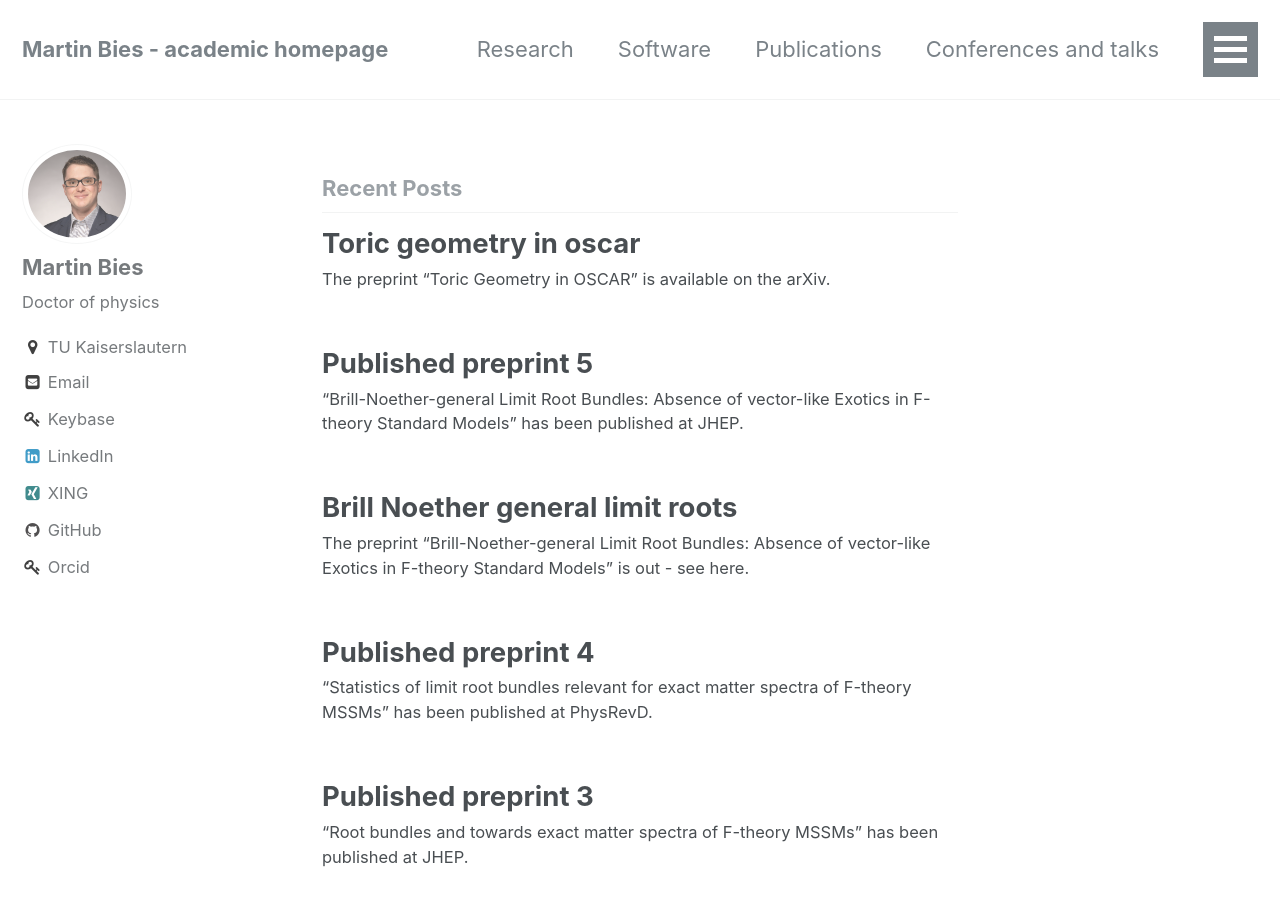
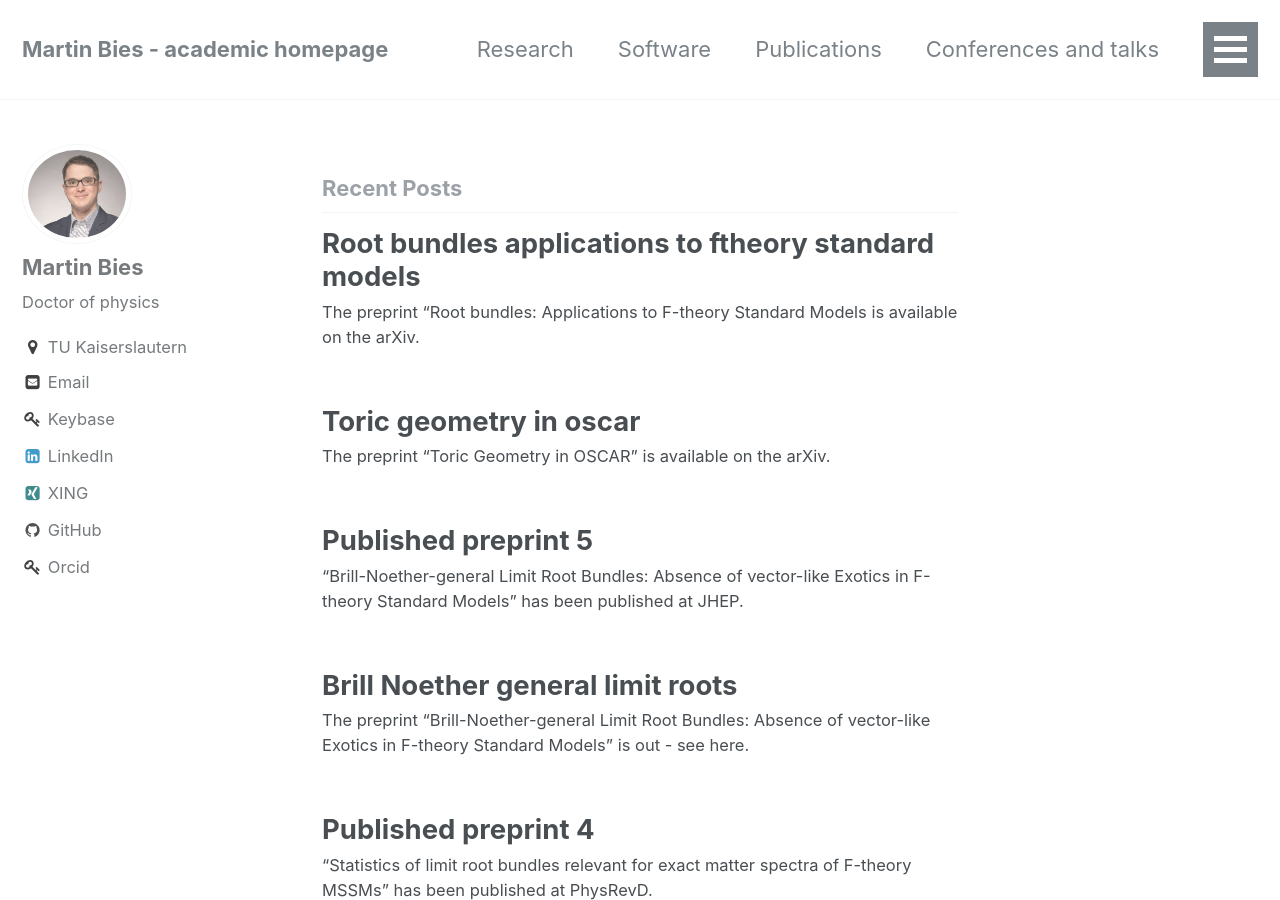
Before and after one commit to MartinBies/MartinBies.github.io, a Jekyll site: the page built from index.html, in a window 1280 px wide and 900 px high. Built offline with Jekyll 4.4.1, drawn with Linux system fonts in a browser that asks for light colours; the list of posts is cut into pages by our own code.

Commit message:
Add new paper to website

```diff
--- a/_pages/publications.md
+++ b/_pages/publications.md
@@ -11,6 +11,8 @@ permalink: /publications/
 ## Paper
 
 You can find all my publications on [inspire](https://inspirehep.net/author/profile/M.Bies.1), on [arXiv](https://arxiv.org/search/?query=Martin+Bies&searchtype=author&abstracts=hide&order=-announced_date_first&size=50) and on [orcid](https://orcid.org/0000-0002-9609-1693):
+
+10 | Martin Bies [*Root bundles: Applications to F-theory Standard Models*](https://arxiv.org/abs/2303.08144)(Preprint)
 
 9 | Martin Bies, Lars Kastner [*Toric Geometry in OSCAR*](https://arxiv.org/abs/2303.08110)(Preprint)
 
--- /dev/null
+++ b/_posts/2023-03-16-Root Bundles Applications To FTheory Standard Models.md
@@ -0,0 +1,5 @@
+---
+comments: false
+---
+
+The preprint "Root bundles: Applications to F-theory Standard Models is available on the [arXiv](https://arxiv.org/abs/2303.08144).
```
Also changed, not shown: _posts/2023-03-15-Toric Geometry In OSCAR.md (renamed from _posts/2023-03-16-Toric Geometry In OSCAR.md), 1 other file.
